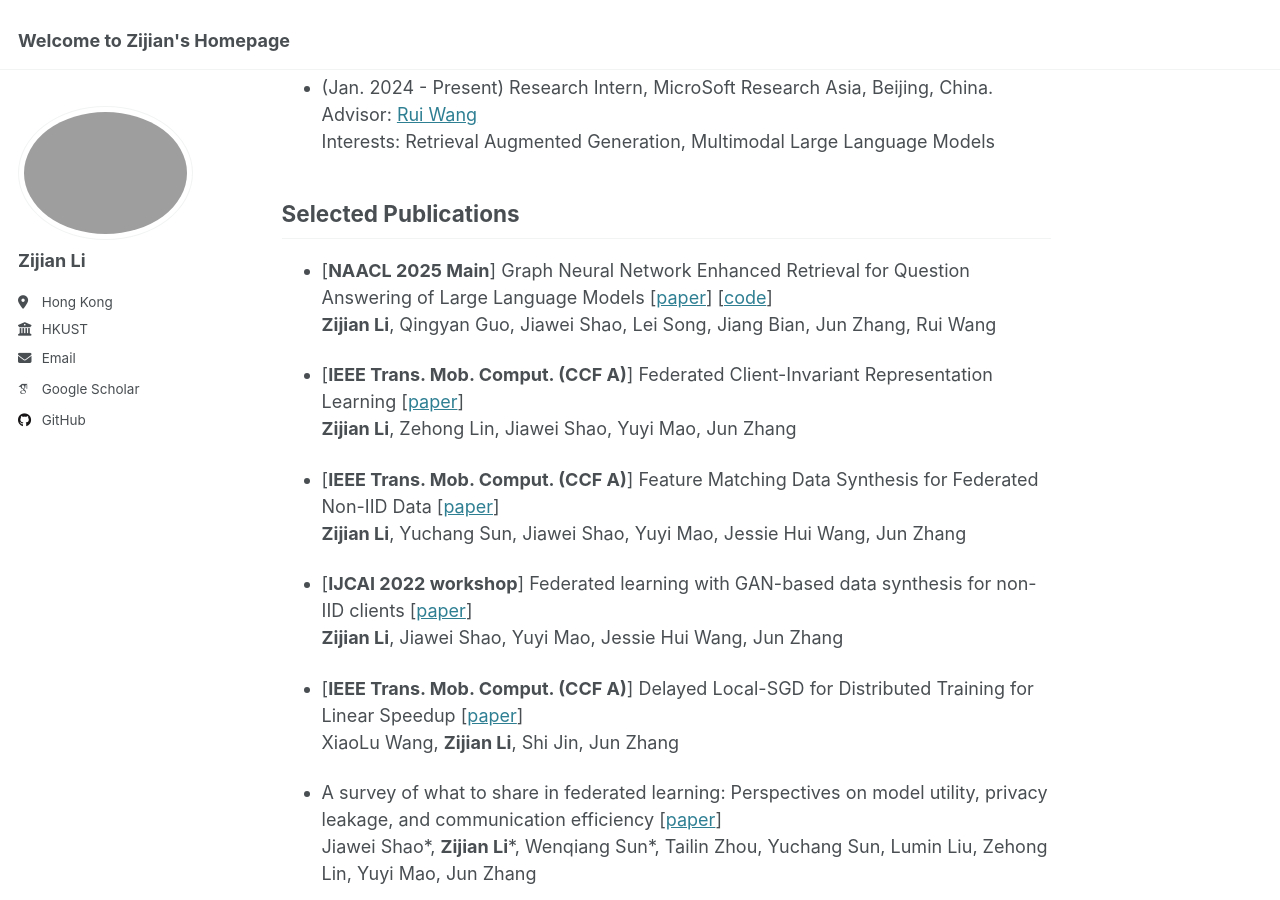
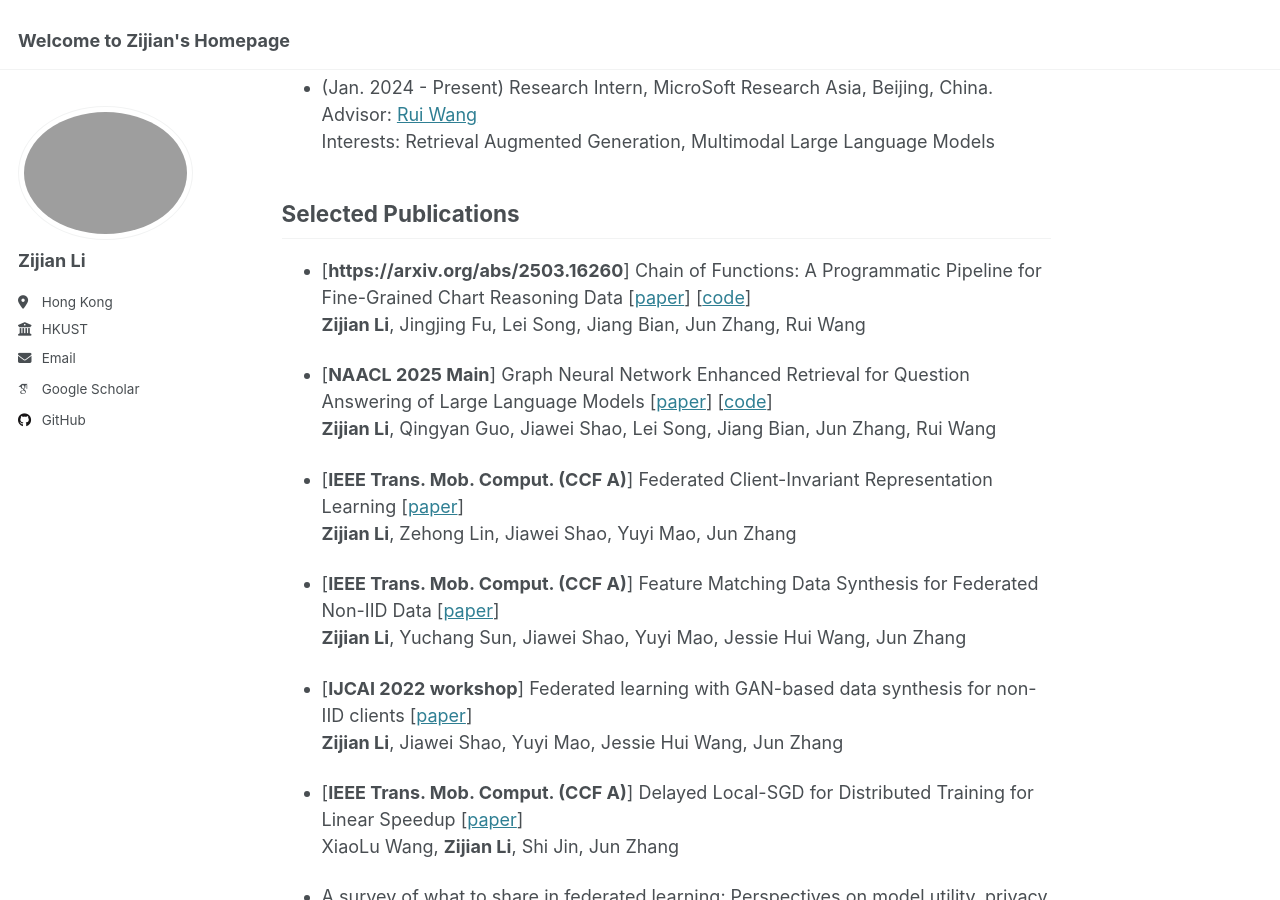
Before and after one commit to zli999/zijianli.github.io, a Jekyll site: the page built from _pages/about.md, in a window 1280 px wide and 900 px high, scrolled down 416 px. Built offline with Jekyll 4.4.1, drawn with Linux system fonts in a browser that asks for light colours; some web fonts are replaced.

Commit message:
Update about.md

```diff
--- a/_pages/about.md
+++ b/_pages/about.md
@@ -20,8 +20,9 @@ I am currently a research intern in MicroSoft Research Asia (MSRA), focusing on
 
 
 ## Selected Publications
+- [**https://arxiv.org/abs/2503.16260**] Chain of Functions: A Programmatic Pipeline for Fine-Grained Chart Reasoning Data [[paper]([https://arxiv.org/abs/2406.06572](https://arxiv.org/abs/2503.16260))] [[code](https://github.com/microsoft/Chain-of-Functions)]<br>**Zijian Li**, Jingjing Fu, Lei Song, Jiang Bian, Jun Zhang, Rui Wang<br>
 
-- [**NAACL 2025 Main**] Graph Neural Network Enhanced Retrieval for Question Answering of Large Language Models [[paper]([https://aclanthology.org/2024.findings-acl.680/](https://arxiv.org/abs/2406.06572))] [[code](https://github.com/zli999/GNN_Ret)]<br>**Zijian Li**, Qingyan Guo, Jiawei Shao, Lei Song, Jiang Bian, Jun Zhang, Rui Wang<br>
+- [**NAACL 2025 Main**] Graph Neural Network Enhanced Retrieval for Question Answering of Large Language Models [[paper](https://arxiv.org/abs/2406.06572)] [[code](https://github.com/zli999/GNN_Ret)]<br>**Zijian Li**, Qingyan Guo, Jiawei Shao, Lei Song, Jiang Bian, Jun Zhang, Rui Wang<br>
 
 - [**IEEE Trans. Mob. Comput. (CCF A)**] Federated Client-Invariant Representation Learning [[paper]([https://ieeexplore.ieee.org/abstract/document/10472115)] <br>**Zijian Li**, Zehong Lin, Jiawei Shao, Yuyi Mao, Jun Zhang<br>
 
```
